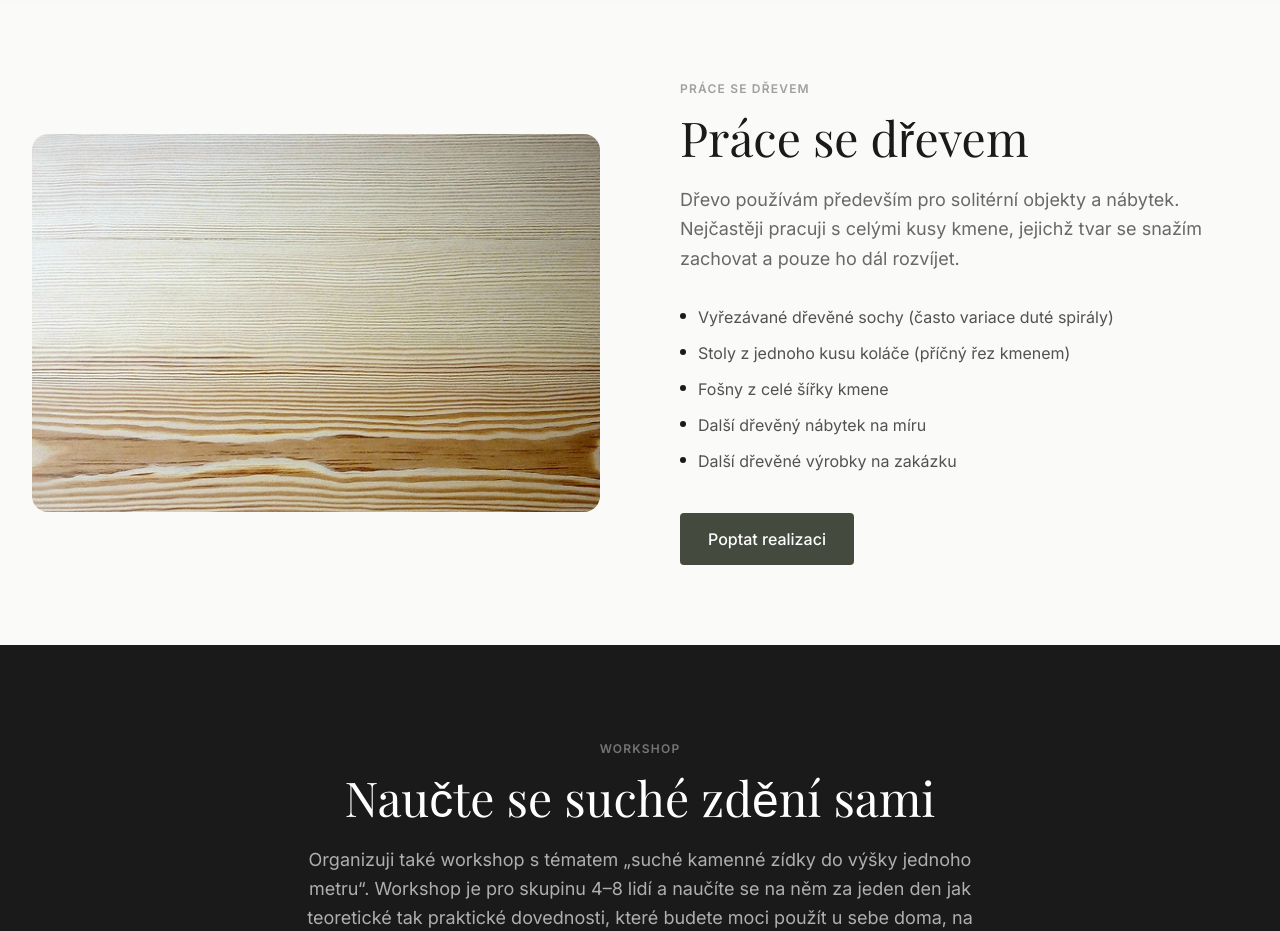
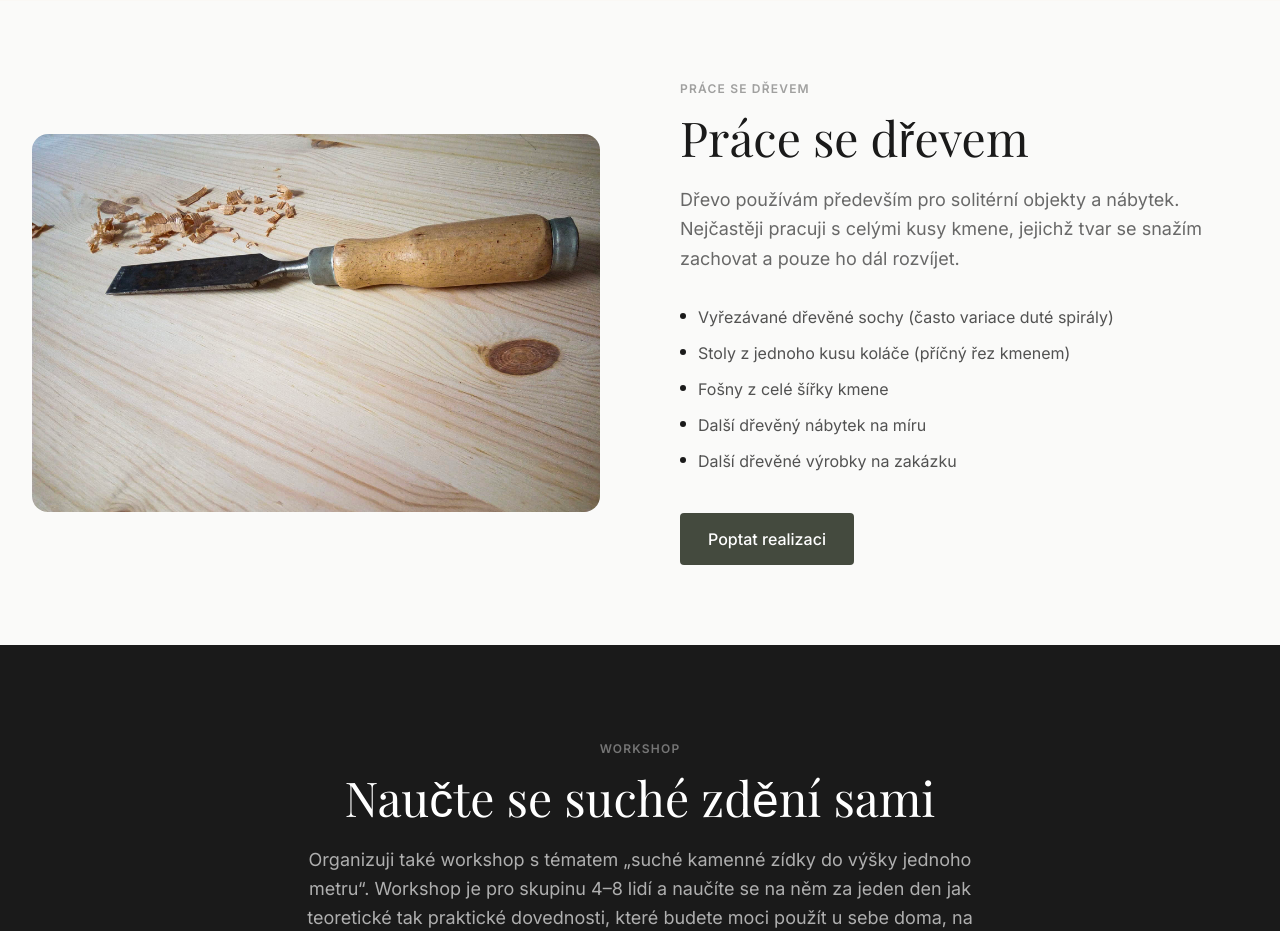
Before and after one commit to martinvosatka/grainform, a Next.js app: page / in a window 1280 px wide. Shown: the part 2300-3231 px from the top of the page. Built offline with nearby package versions, Linux system fonts and the light colour scheme; a web font is replaced by a local one.

Commit message:
Replace wood work section image with new photo

```diff
--- a/components/WoodWork.tsx
+++ b/components/WoodWork.tsx
@@ -14,7 +14,7 @@ export default function WoodWork() {
       <div className="px-4 sm:px-6 lg:px-8 max-w-7xl mx-auto grid lg:grid-cols-2 gap-12 lg:gap-20 items-center">
         <div className="relative aspect-[3/2] rounded-2xl overflow-hidden order-2 lg:order-1">
           <Image
-            src="/images/woodwork-section.png"
+            src="/images/woodwork-section.jpg"
             alt="Ukázka práce se dřevem – Grainform"
             fill
             className="object-cover"
```
Also changed, not shown: public/images/woodwork-section.jpg (added).
